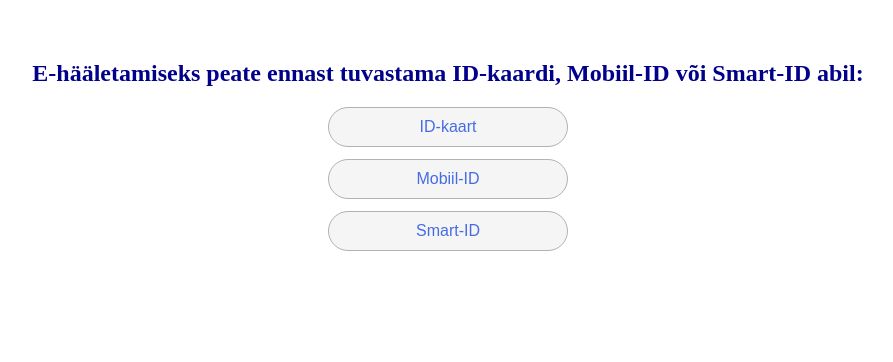
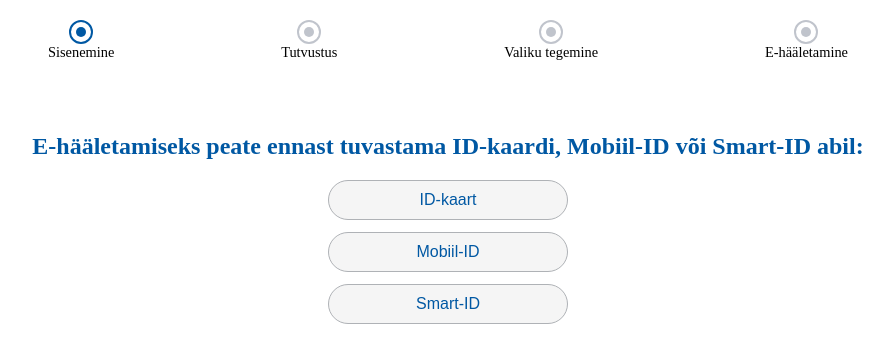
Before and after one commit to gretemariakresmer/IVXV-proto-web, an Angular app: page / in a window 1280 px wide. Shown: the top 362 px of the page, without its empty margins (192-1085 px from the left). Built offline with nearby package versions, Linux system fonts and the light colour scheme.

Commit message:
voting step progress component UI

```diff
--- a/src/app/app.component.html
+++ b/src/app/app.component.html
@@ -1,3 +1,3 @@
-
-
+<app-step-progress>
+</app-step-progress>
 <router-outlet />
--- a/src/app/app.component.ts
+++ b/src/app/app.component.ts
@@ -1,12 +1,14 @@
 import { Component } from '@angular/core';
 import { RouterOutlet } from '@angular/router';
+import { StepProgressComponent } from './step-progress/step-progress.component';
 
 @Component({
   selector: 'app-root',
   templateUrl: './app.component.html',
   standalone: true,
   imports: [
-    RouterOutlet
+    RouterOutlet,
+    StepProgressComponent
   ],
   styleUrls: ['./app.component.scss']
 })
--- a/src/app/app.routes.ts
+++ b/src/app/app.routes.ts
@@ -6,3 +6,10 @@
   { path: '', component: AuthMethodSelectionComponent },
   { path: 'votes', component: VoteListComponent },
 ];
+
+export const steps = [
+  { label: 'Sisenemine', path: '' },
+  { label: 'Tutvustus', path: '/intro' },
+  { label: 'Valiku tegemine', path: '/choose' },
+  { label: 'E-hääletamine', path: '/vote' }
+];
--- a/src/app/authorization/auth-method-selection.component.scss
+++ b/src/app/authorization/auth-method-selection.component.scss
@@ -1,7 +1,7 @@
 .auth-container {
   text-align: center;
   padding: 2rem;
-  color: darkblue;
+  color: #0058a3;
 }
 
 .button-group {
@@ -17,7 +17,7 @@
   border-radius: 30px;
   padding: 10px 20px;
   font-size: 1rem;
-  color: #456ce3;
+  color: #0058a3;
   cursor: pointer;
   width: 240px;
 }
--- /dev/null
+++ b/src/app/step-progress/step-progress.component.html
@@ -0,0 +1,13 @@
+<div class="stepper-container">
+  <div class="step-item" *ngFor="let step of steps; let i = index">
+    <div
+      class="step-circle"
+      [class.active]="i === currentStepIndex"
+      [class.completed]="i < currentStepIndex">
+      <div class="circle-inner"></div>
+    </div>
+    <div class="step-label">
+      {{ step.label }}
+    </div>
+  </div>
+</div>
--- /dev/null
+++ b/src/app/step-progress/step-progress.component.scss
@@ -0,0 +1,49 @@
+.stepper-container {
+  display: flex;
+  justify-content: space-between;
+  align-items: flex-start;
+  margin: 20px auto;
+  max-width: 800px;
+}
+
+.step-item {
+  display: flex;
+  flex-direction: column;
+  align-items: center;
+  position: relative;
+}
+
+.step-circle {
+  position: relative;
+  width: 20px;
+  height: 20px;
+  border: 2px solid #c0c4cc;
+  border-radius: 50%;
+  background-color: #fff;
+  display: flex;
+  align-items: center;
+  justify-content: center;
+  cursor: pointer;
+
+  .circle-inner {
+    width: 10px;
+    height: 10px;
+    border-radius: 50%;
+    background-color: #c0c4cc;
+  }
+
+  &.active,
+  &.completed {
+    border-color: #0058a3;
+
+    .circle-inner {
+      background-color: #0058a3;
+    }
+  }
+}
+
+.step-label {
+  margin-top: 0;
+  font-size: 0.9rem;
+  text-align: center;
+}
--- /dev/null
+++ b/src/app/step-progress/step-progress.component.ts
@@ -0,0 +1,24 @@
+import { Component, OnInit } from '@angular/core';
+import { Router } from '@angular/router';
+import { steps } from '../app.routes';
+import {NgForOf, NgIf} from '@angular/common';
+
+@Component({
+  selector: 'app-step-progress',
+  templateUrl: './step-progress.component.html',
+  standalone: true,
+  imports: [
+    NgForOf,
+    NgIf
+  ],
+  styleUrls: ['./step-progress.component.scss']
+})
+export class StepProgressComponent implements OnInit {
+  steps = steps;
+  currentStepIndex = 0;
+
+  constructor(private router: Router) {}
+
+  ngOnInit(): void {
+  }
+}
```
Also changed, not shown: src/app/app.module.ts (+6 -3 lines).
